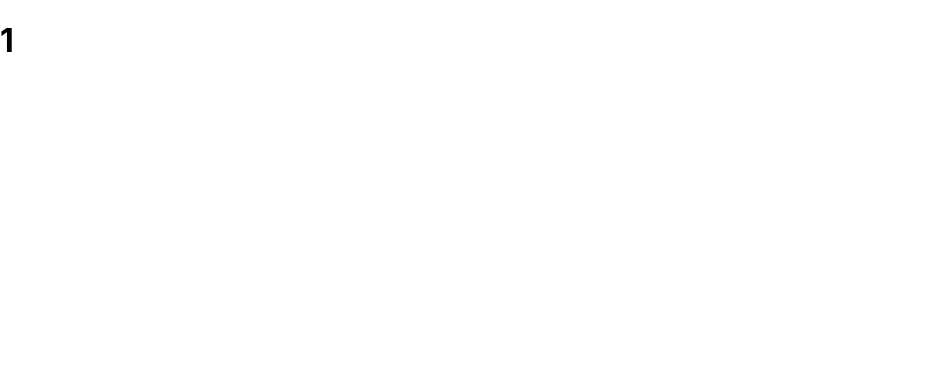
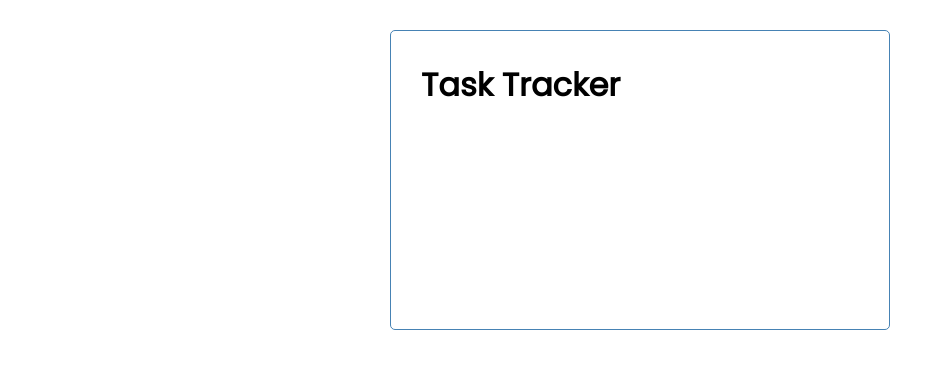
Before and after one commit to Smartfab/react-task-tracker, a React (Create React App) app: page / in a window 1280 px wide. Shown: the top 368 px of the page, without its empty margins (0-952 px from the left). Built offline with nearby package versions, Linux system fonts and the light colour scheme.

Commit message:
added styling to the stylesheet

```diff
--- a/src/App.js
+++ b/src/App.js
@@ -2,7 +2,7 @@
 function App() {
 	return (
 		<div className="container">
-			<Header title={1} />
+			<Header />
 		</div>
 	);
 }
--- a/src/components/Header.js
+++ b/src/components/Header.js
@@ -12,4 +12,8 @@
 Header.propTypes = {
 	title: PropTypes.string.isRequired,
 };
+// const headingStyle = {
+// 	color: "red",
+// 	backgroundColor: "green",
+// };
 export default Header;
--- a/src/index.css
+++ b/src/index.css
@@ -1,13 +1,112 @@
-body {
-  margin: 0;
-  font-family: -apple-system, BlinkMacSystemFont, 'Segoe UI', 'Roboto', 'Oxygen',
-    'Ubuntu', 'Cantarell', 'Fira Sans', 'Droid Sans', 'Helvetica Neue',
-    sans-serif;
-  -webkit-font-smoothing: antialiased;
-  -moz-osx-font-smoothing: grayscale;
+@import url("https://fonts.googleapis.com/css2?family=Poppins:wght@300;400&display=swap");
+
+* {
+	box-sizing: border-box;
+	margin: 0;
+	padding: 0;
 }
 
-code {
-  font-family: source-code-pro, Menlo, Monaco, Consolas, 'Courier New',
-    monospace;
+body {
+	font-family: "Poppins", sans-serif;
 }
+
+.container {
+	max-width: 500px;
+	margin: 30px auto;
+	overflow: auto;
+	min-height: 300px;
+	border: 1px solid steelblue;
+	padding: 30px;
+	border-radius: 5px;
+}
+
+.header {
+	display: flex;
+	justify-content: space-between;
+	align-items: center;
+	margin-bottom: 20px;
+}
+
+.btn {
+	display: inline-block;
+	background: #000;
+	color: #fff;
+	border: none;
+	padding: 10px 20px;
+	margin: 5px;
+	border-radius: 5px;
+	cursor: pointer;
+	text-decoration: none;
+	font-size: 15px;
+	font-family: inherit;
+}
+
+.btn:focus {
+	outline: none;
+}
+
+.btn:active {
+	transform: scale(0.98);
+}
+
+.btn-block {
+	display: block;
+	width: 100%;
+}
+
+.task {
+	background: #f4f4f4;
+	margin: 5px;
+	padding: 10px 20px;
+	cursor: pointer;
+}
+
+.task.reminder {
+	border-left: 5px solid green;
+}
+
+.task h3 {
+	display: flex;
+	align-items: center;
+	justify-content: space-between;
+}
+
+.add-form {
+	margin-bottom: 40px;
+}
+
+.form-control {
+	margin: 20px 0;
+}
+
+.form-control label {
+	display: block;
+}
+
+.form-control input {
+	width: 100%;
+	height: 40px;
+	margin: 5px;
+	padding: 3px 7px;
+	font-size: 17px;
+}
+
+.form-control-check {
+	display: flex;
+	align-items: center;
+	justify-content: space-between;
+}
+
+.form-control-check label {
+	flex: 1;
+}
+
+.form-control-check input {
+	flex: 2;
+	height: 20px;
+}
+
+footer {
+	margin-top: 30px;
+	text-align: center;
+}
```
